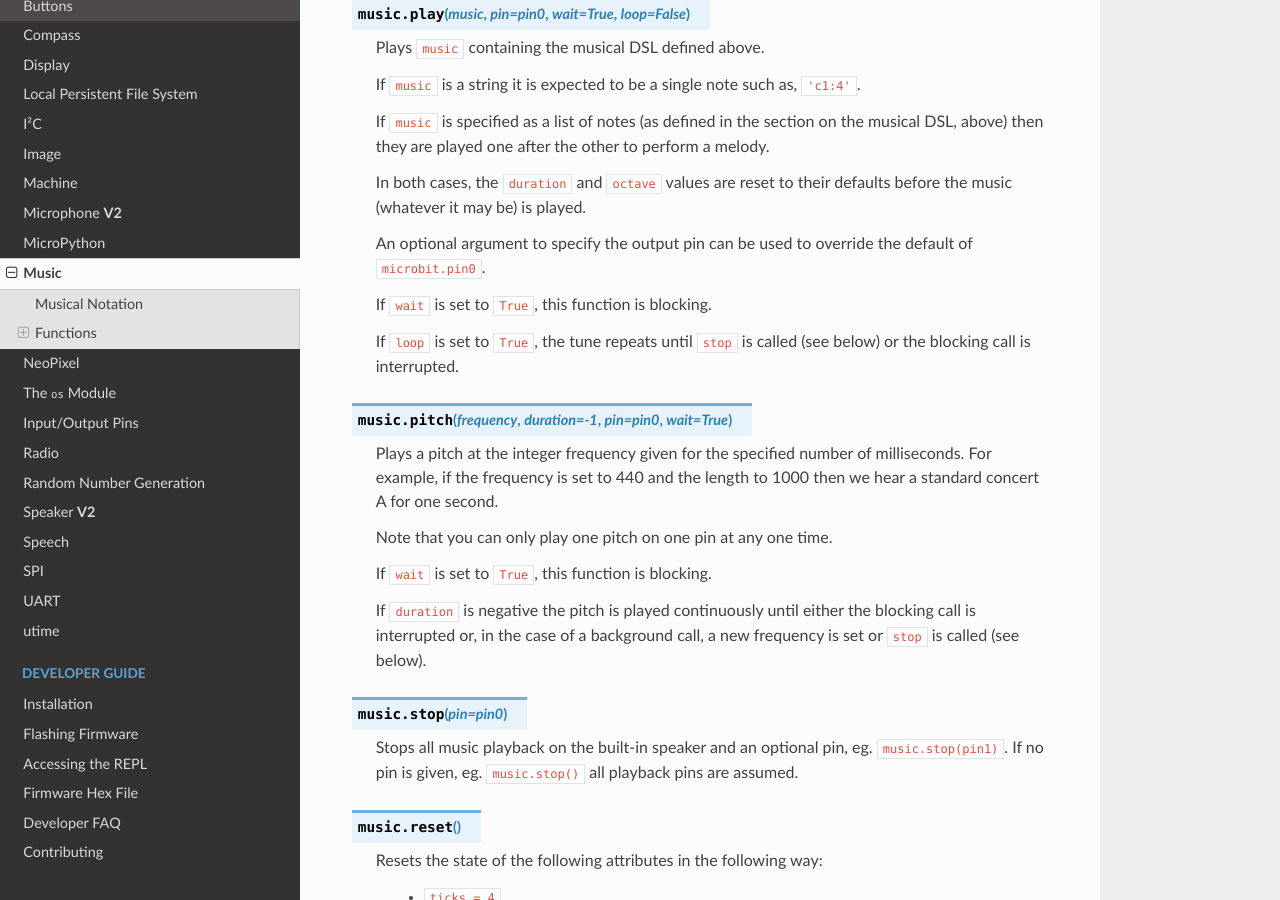
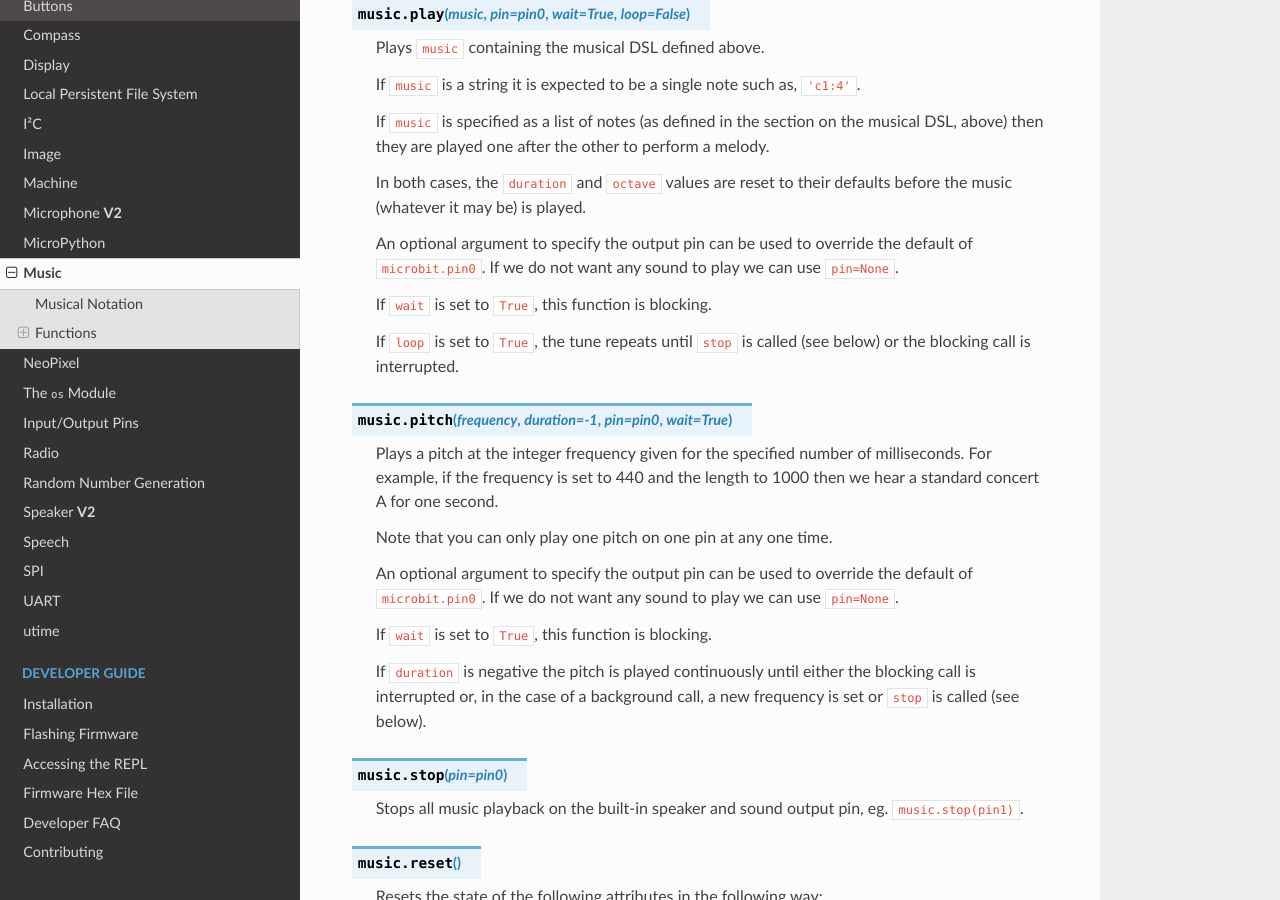
Before and after one commit to bbcmicrobit/micropython, a Sphinx documentation site: the page built from docs/music.rst, in a window 1280 px wide and 900 px high, scrolled down 2307 px. Built offline with Sphinx 7.4.7 and the Read the Docs theme 2.0.0, drawn with Linux system fonts in a browser that asks for light colours.

Commit message:
update music

```diff
--- a/docs/music.rst
+++ b/docs/music.rst
@@ -94,7 +94,8 @@ Functions
     their defaults before the music (whatever it may be) is played.
 
     An optional argument to specify the output pin can be used to override the
-    default of ``microbit.pin0``.
+    default of ``microbit.pin0``. If we do not want any sound to play we can
+    use ``pin=None``.
 
     If ``wait`` is set to ``True``, this function is blocking.
 
@@ -109,17 +110,20 @@ Functions
 
     Note that you can only play one pitch on one pin at any one time.
 
+    An optional argument to specify the output pin can be used to override the
+    default of ``microbit.pin0``. If we do not want any sound to play we can
+    use ``pin=None``.
+
     If ``wait`` is set to ``True``, this function is blocking.
 
-    If ``duration`` is negative the pitch is played continuously until either the
-    blocking call is interrupted or, in the case of a background call, a new
-    frequency is set or ``stop`` is called (see below).
+    If ``duration`` is negative the pitch is played continuously until either
+    the blocking call is interrupted or, in the case of a background call, a
+    new frequency is set or ``stop`` is called (see below).
 
 .. py:function:: stop(pin=pin0)
 
-    Stops all music playback on the built-in speaker and an optional pin, eg.
-    ``music.stop(pin1)``. If no pin is given, eg. ``music.stop()`` all playback
-    pins are assumed.
+    Stops all music playback on the built-in speaker and sound output pin, eg.
+    ``music.stop(pin1)``.
 
 .. py:function:: reset()
 
```
